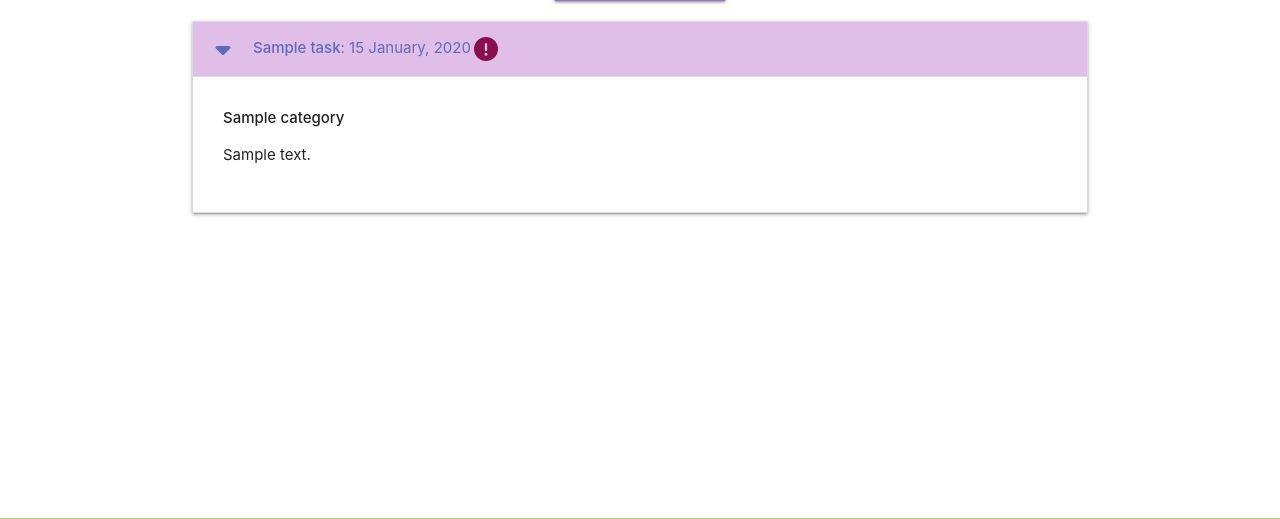
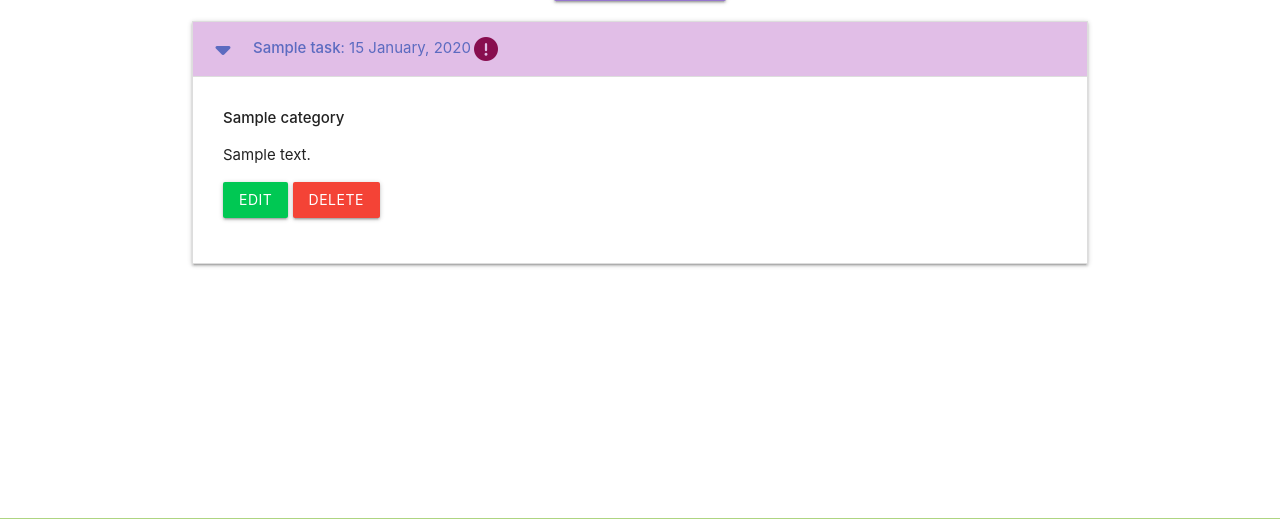
Before and after one commit to lhartley870/flask-sqlalchemy-task-manager, a Flask app: page / in a window 1280 px wide, after a click that opens the changed part. Shown: the part 212-731 px from the top of the page. Run offline with Flask 2, Linux system fonts and the light colour scheme; tables that the repository leaves empty hold one stand-in row (values such as "Sample post").

Commit message:
Add Edit and Delete buttons for tasks and link to edit_task function

```diff
--- a/taskmanager/templates/tasks.html
+++ b/taskmanager/templates/tasks.html
@@ -24,6 +24,10 @@
             <div class="collapsible-body">
                 <strong>{{ task.category }}</strong>
                 <p>{{ task.task_description}}</p>
+                <p>
+                    <a href="{{ url_for('edit_task', task_id=task.id) }}" class="btn green accent-4">Edit</a>
+                    <a href="#" class="btn red">Delete</a></div>
+                </p>
             </div>
         </li>
     {% endfor %}
```
